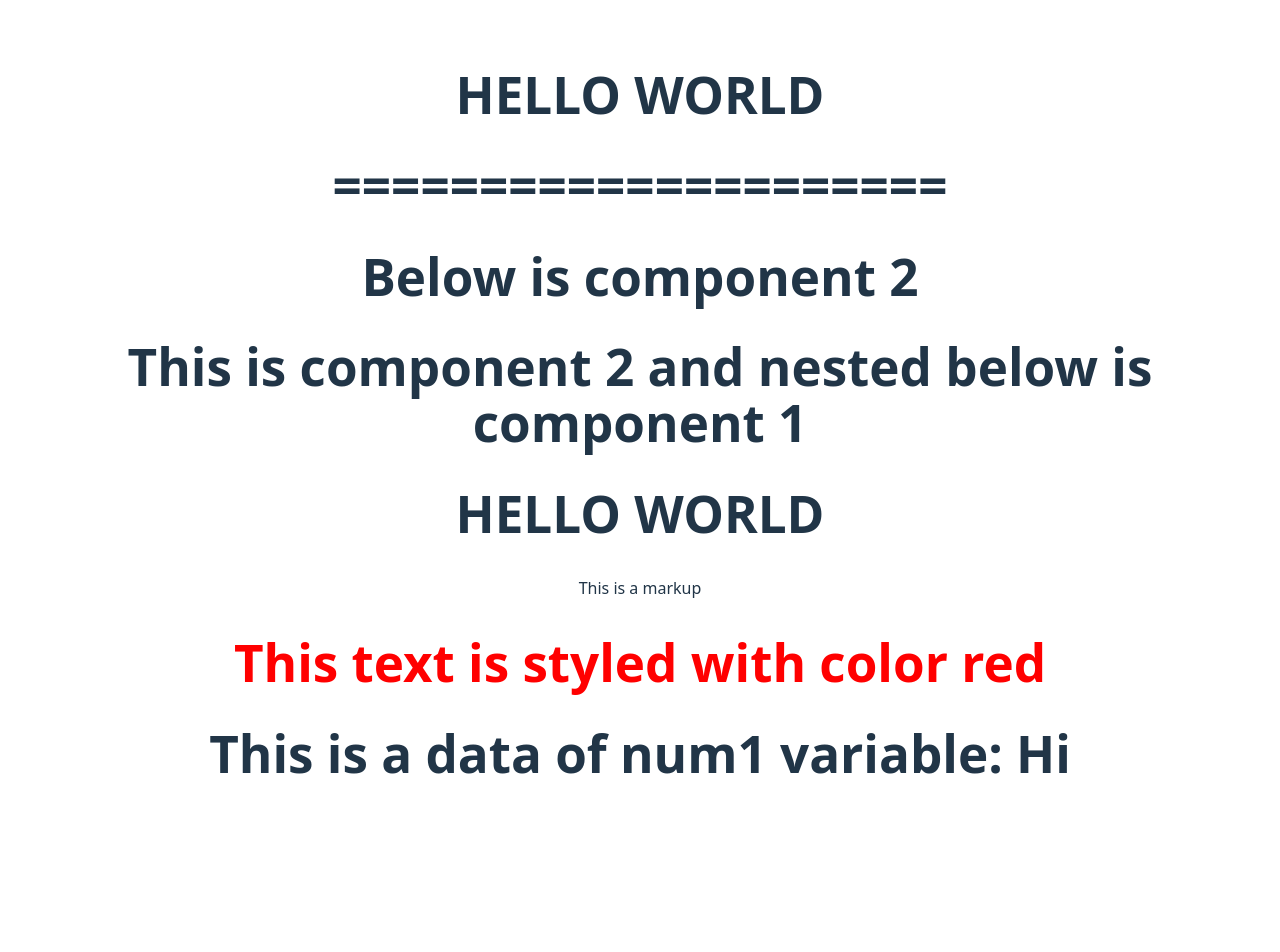
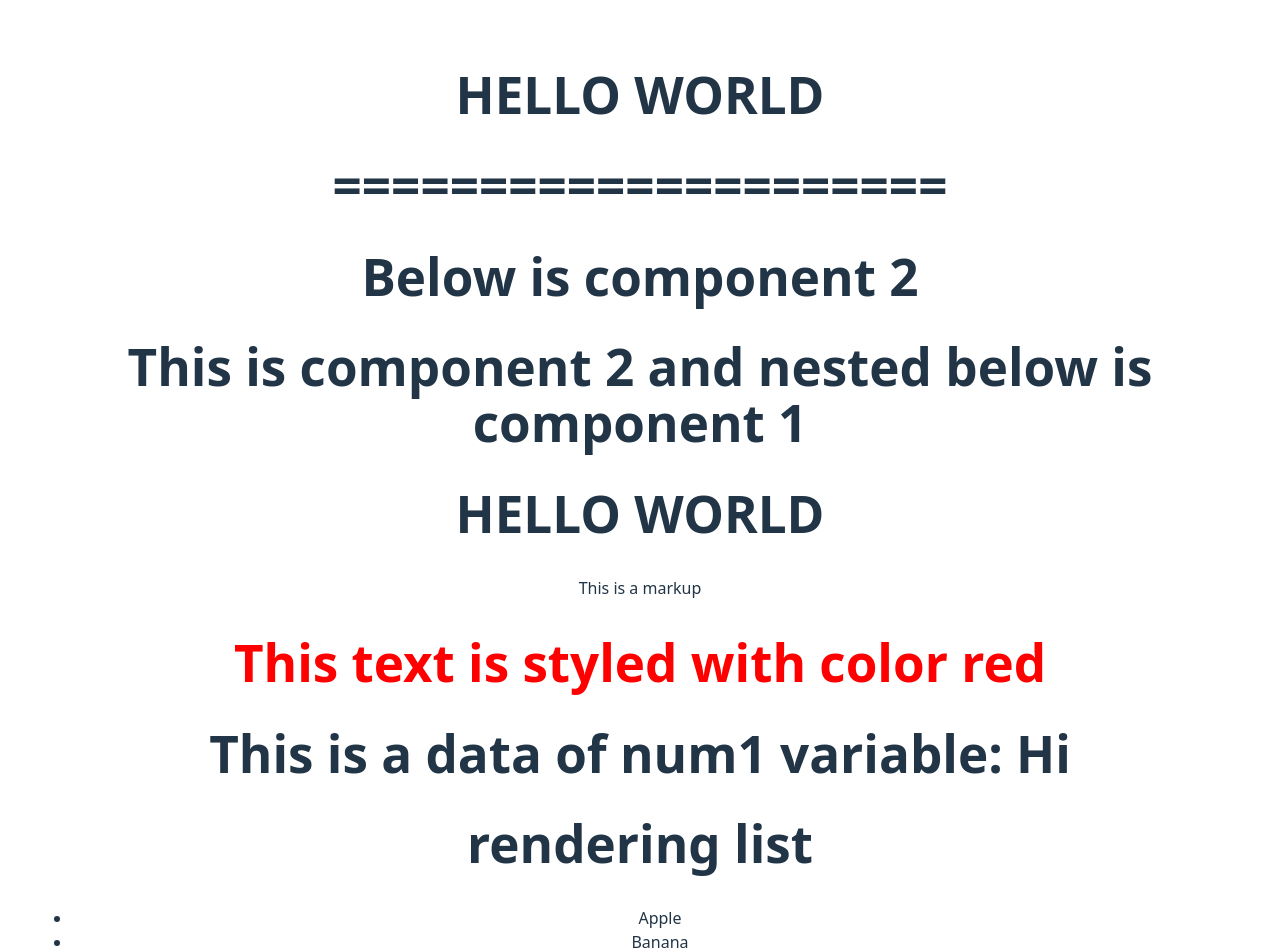
Before and after one commit to Jamesnl55555/appdev1, a React (Vite) app in the folder react-quickstart/: page / in a window 1280 px wide. Shown: the top 952 px of the page. Before the commit the page ends 847 px from the top, so only its background shows below. Built offline with nearby package versions, Linux system fonts and the light colour scheme.

Commit message:
Done rendering lists

```diff
--- a/react-quickstart/src/App.jsx
+++ b/react-quickstart/src/App.jsx
@@ -5,7 +5,7 @@ return(
 <><h1>HELLO WORLD</h1></>
 )}
 let num1= "Hello";
-
+const list=["Apple", "Banana", "Orange"];
 function Component2(){
 return(
 <>
@@ -13,7 +13,13 @@ return(
 <Component1/>
 </>
 )}
+function DisplayList(){
+const items = list.map(fruit =>
+<li>{fruit}</li>
+);
 
+return <ul>{items}</ul>
+}
 if(true){
 num1="Hi";
 }
@@ -30,6 +36,8 @@ function App() {
      <div><p> This is a markup</p></div>
      <h1 style={{color: "red"}}> This text is styled with color red </h1>
      <h1>This is a data of num1 variable: {num1}</h1>
+     <h1>rendering list</h1>
+     <DisplayList/>
     </>
   )
 }
```
